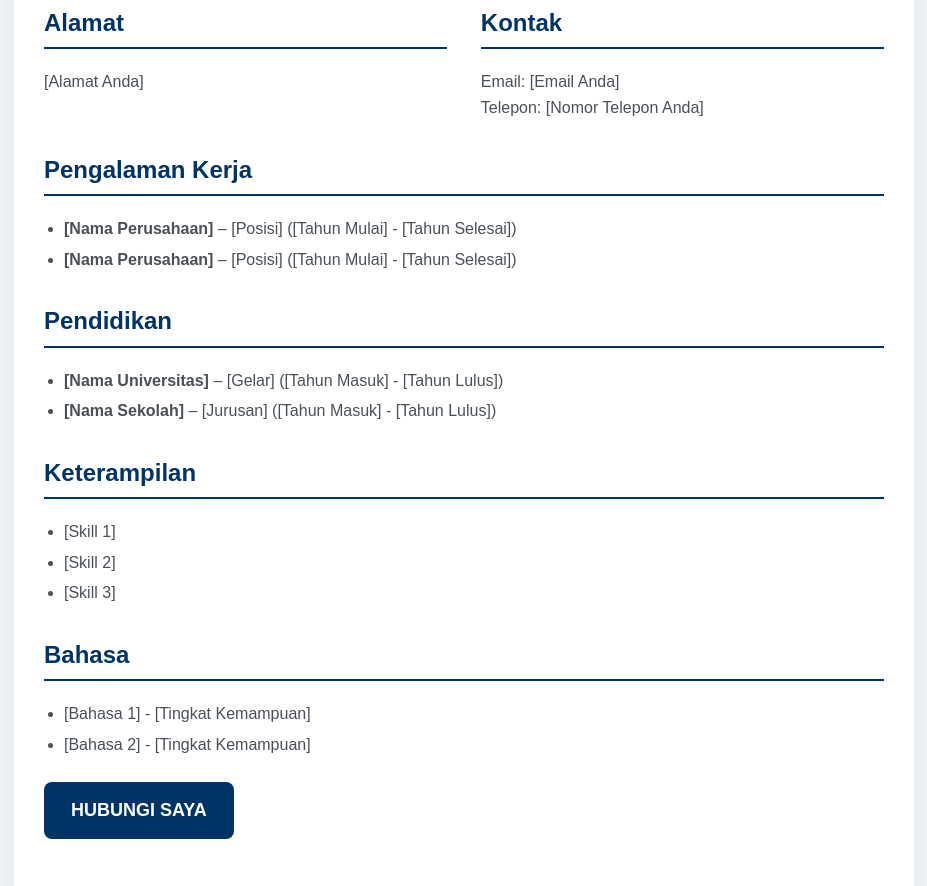
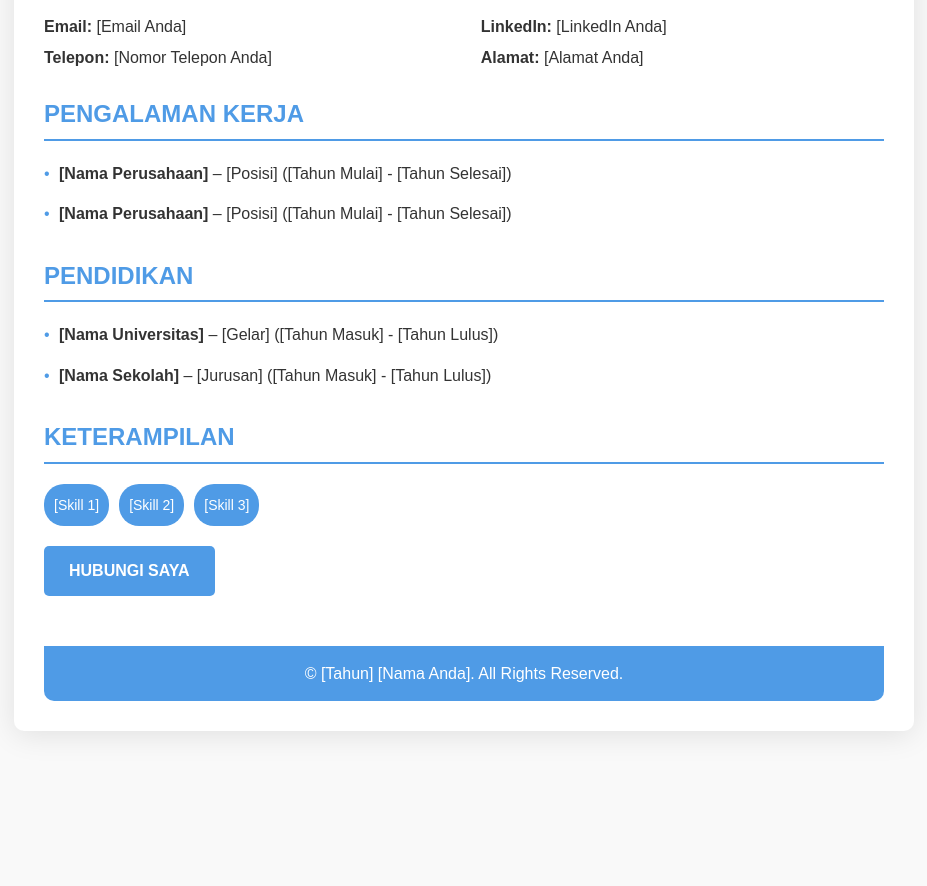
Before and after one commit to 4sahikun/dhiya, a plain HTML site: page index.html in a window 1280 px wide. Shown: the part 216-1102 px from the top of the page, without its empty margins (176-1103 px from the left). After the commit the page ends 997 px from the top, so only its background shows below. Drawn offline with Linux system fonts and the light colour scheme.

Commit message:
Update index.html

```diff
--- a/index.html
+++ b/index.html
@@ -6,101 +6,67 @@
     <meta http-equiv="X-UA-Compatible" content="ie=edge">
     <title>Curriculum Vitae - [Nama Anda]</title>
     <style>
-        /* Global styles */
+        /* Reset CSS */
         * {
             margin: 0;
             padding: 0;
             box-sizing: border-box;
-            font-family: 'Arial', sans-serif;
         }
 
         body {
-            background-color: #f4f7fc;
+            font-family: 'Arial', sans-serif;
+            background-color: #f9f9f9;
             color: #333;
             line-height: 1.6;
         }
 
-        a {
-            text-decoration: none;
-            color: inherit;
+        .container {
+            max-width: 900px;
+            margin: 50px auto;
+            background: #fff;
+            border-radius: 10px;
+            padding: 30px;
+            box-shadow: 0 4px 30px rgba(0, 0, 0, 0.1);
         }
 
-        /* Main container */
-        .container {
-            width: 80%;
-            max-width: 900px;
-            margin: 40px auto;
-            background-color: #ffffff;
-            border-radius: 12px;
-            box-shadow: 0 4px 30px rgba(0, 0, 0, 0.1);
-            padding: 30px;
+        /* Header Section */
+        .header {
+            display: flex;
+            align-items: center;
+            margin-bottom: 30px;
         }
 
-        .header {
-            display: flex;
-            justify-content: space-between;
-            align-items: center;
-            margin-bottom: 20px;
-        }
-
-        /* Styling the photo */
-        .header .photo {
+        .header img {
             width: 120px;
             height: 120px;
             border-radius: 50%;
-            overflow: hidden;
+            object-fit: cover;
             margin-right: 20px;
-            box-shadow: 0 0 10px rgba(0, 0, 0, 0.1);
-        }
-
-        .header .photo img {
-            width: 100%;
-            height: 100%;
-            object-fit: cover;
         }
 
         .header h1 {
             font-size: 36px;
-            color: #003366; /* Navy Blue */
-            font-weight: bold;
+            font-weight: 600;
+            color: #4f9be6;
         }
 
         .header p {
             font-size: 18px;
             color: #6c757d;
-            font-weight: normal;
+            font-weight: 400;
         }
 
-        /* Section styling */
-        .section {
-            margin-top: 30px;
+        /* Section Titles */
+        .section-title {
+            font-size: 24px;
+            color: #4f9be6;
+            border-bottom: 2px solid #4f9be6;
+            padding-bottom: 5px;
+            margin-bottom: 20px;
+            text-transform: uppercase;
         }
 
-        .section h2 {
-            font-size: 24px;
-            color: #003366;
-            border-bottom: 2px solid #003366;
-            padding-bottom: 5px;
-            margin-bottom: 20px;
-        }
-
-        .section p,
-        .section ul {
-            font-size: 16px;
-            line-height: 1.6;
-            color: #495057;
-        }
-
-        .section ul {
-            margin-left: 20px;
-        }
-
-        .section ul li {
-            list-style-type: disc;
-            margin-bottom: 5px;
-        }
-
-        /* Contact Info Section */
+        /* Contact Info */
         .contact-info {
             display: flex;
             justify-content: space-between;
@@ -113,81 +79,97 @@
 
         .contact-info p {
             font-size: 16px;
+            margin-bottom: 5px;
         }
 
-        /* Button */
+        /* Experience & Education */
+        .experience, .education {
+            margin-bottom: 30px;
+        }
+
+        .experience ul, .education ul {
+            list-style-type: none;
+        }
+
+        .experience ul li, .education ul li {
+            padding-left: 15px;
+            position: relative;
+            margin-bottom: 15px;
+        }
+
+        .experience ul li::before, .education ul li::before {
+            content: '•';
+            position: absolute;
+            left: 0;
+            color: #4f9be6;
+        }
+
+        /* Skills Section */
+        .skills ul {
+            list-style-type: none;
+            display: flex;
+            gap: 10px;
+            flex-wrap: wrap;
+        }
+
+        .skills ul li {
+            background-color: #4f9be6;
+            color: white;
+            padding: 10px;
+            border-radius: 20px;
+            font-size: 14px;
+        }
+
+        /* CTA Button */
         .cta-button {
             display: inline-block;
-            background-color: #003366;
+            padding: 12px 25px;
+            background-color: #4f9be6;
             color: white;
-            padding: 12px 25px;
-            font-size: 18px;
             font-weight: bold;
-            border-radius: 8px;
+            text-transform: uppercase;
+            border-radius: 5px;
             text-align: center;
-            cursor: pointer;
-            text-transform: uppercase;
-            border: 2px solid transparent;
+            text-decoration: none;
             margin-top: 20px;
-            transition: all 0.3s ease;
         }
 
         .cta-button:hover {
-            background-color: #001f3d;
-            border-color: #001f3d;
+            background-color: #002147;
         }
 
-        .cta-button:focus {
-            outline: none;
-            box-shadow: 0 0 10px rgba(0, 51, 102, 0.6);
-        }
-
-        /* Footer styling */
+        /* Footer */
         .footer {
             text-align: center;
             margin-top: 50px;
-            padding: 20px 0;
-            background-color: #003366;
+            padding: 15px 0;
+            background-color: #4f9be6;
             color: white;
-            border-radius: 0 0 12px 12px;
-        }
-
-        .footer p {
-            font-size: 14px;
-            margin-bottom: 5px;
-        }
-
-        .footer a {
-            color: white;
-            font-weight: bold;
-            font-size: 16px;
+            border-radius: 0 0 10px 10px;
         }
 
         /* Responsive Design */
         @media (max-width: 768px) {
-            .container {
-                padding: 20px;
-                margin: 20px;
+            .header {
+                flex-direction: column;
+                text-align: center;
             }
 
-            .header h1 {
-                font-size: 28px;
+            .header img {
+                margin-right: 0;
+                margin-bottom: 15px;
             }
 
-            .header p {
-                font-size: 16px;
+            .contact-info {
+                flex-direction: column;
+                align-items: center;
             }
 
-            .section h2 {
-                font-size: 20px;
-            }
-
-            .cta-button {
-                font-size: 16px;
-                padding: 10px 20px;
+            .contact-info div {
+                width: 100%;
+                margin-bottom: 10px;
             }
         }
-
     </style>
 </head>
 <body>
@@ -195,10 +177,7 @@
     <div class="container">
         <!-- Header Section -->
         <div class="header">
-            <div class="photo">
-                <!-- Replace the src with your image file path -->
-                <img src="foto.jpg" alt="Foto [Nama Anda]">
-            </div>
+            <img src="foto.jpg" alt="Foto [Nama Anda]">
             <div>
                 <h1>[Nama Anda]</h1>
                 <p>[Posisi yang Dilamar]</p>
@@ -206,21 +185,20 @@
         </div>
 
         <!-- Contact Information -->
-        <div class="section contact-info">
+        <div class="contact-info">
             <div>
-                <h2>Alamat</h2>
-                <p>[Alamat Anda]</p>
+                <p><strong>Email:</strong> [Email Anda]</p>
+                <p><strong>Telepon:</strong> [Nomor Telepon Anda]</p>
             </div>
             <div>
-                <h2>Kontak</h2>
-                <p>Email: [Email Anda]</p>
-                <p>Telepon: [Nomor Telepon Anda]</p>
+                <p><strong>LinkedIn:</strong> [LinkedIn Anda]</p>
+                <p><strong>Alamat:</strong> [Alamat Anda]</p>
             </div>
         </div>
 
         <!-- Experience Section -->
-        <div class="section">
-            <h2>Pengalaman Kerja</h2>
+        <div class="experience">
+            <h2 class="section-title">Pengalaman Kerja</h2>
             <ul>
                 <li><strong>[Nama Perusahaan]</strong> – [Posisi] ([Tahun Mulai] - [Tahun Selesai])</li>
                 <li><strong>[Nama Perusahaan]</strong> – [Posisi] ([Tahun Mulai] - [Tahun Selesai])</li>
@@ -229,8 +207,8 @@
         </div>
 
         <!-- Education Section -->
-        <div class="section">
-            <h2>Pendidikan</h2>
+        <div class="education">
+            <h2 class="section-title">Pendidikan</h2>
             <ul>
                 <li><strong>[Nama Universitas]</strong> – [Gelar] ([Tahun Masuk] - [Tahun Lulus])</li>
                 <li><strong>[Nama Sekolah]</strong> – [Jurusan] ([Tahun Masuk] - [Tahun Lulus])</li>
@@ -238,8 +216,8 @@
         </div>
 
         <!-- Skills Section -->
-        <div class="section">
-            <h2>Keterampilan</h2>
+        <div class="skills">
+            <h2 class="section-title">Keterampilan</h2>
             <ul>
                 <li>[Skill 1]</li>
                 <li>[Skill 2]</li>
@@ -248,19 +226,8 @@
             </ul>
         </div>
 
-        <!-- Languages Section -->
-        <div class="section">
-            <h2>Bahasa</h2>
-            <ul>
-                <li>[Bahasa 1] - [Tingkat Kemampuan]</li>
-                <li>[Bahasa 2] - [Tingkat Kemampuan]</li>
-            </ul>
-        </div>
-
-        <!-- Button for download or contact -->
-        <div>
-            <a href="mailto:[Email Anda]" class="cta-button">Hubungi Saya</a>
-        </div>
+        <!-- CTA Button -->
+        <a href="mailto:[Email Anda]" class="cta-button">Hubungi Saya</a>
 
         <!-- Footer Section -->
         <div class="footer">
```
